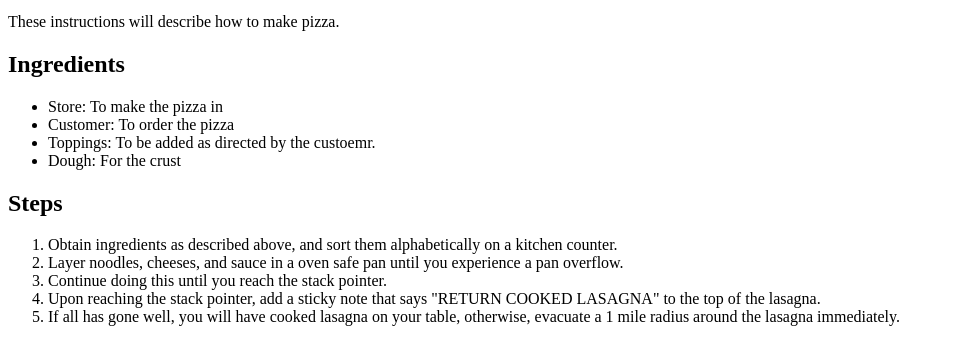
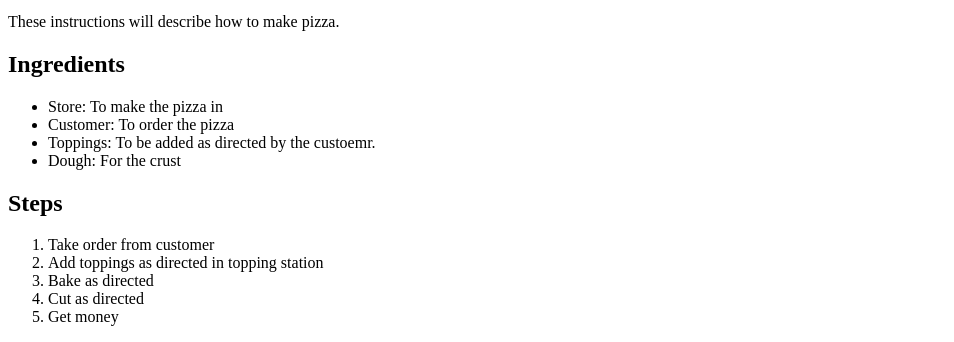
Before and after one commit to QuoteNat/odin-recipes, a plain HTML site: page recipes/pizza.html in a window 1280 px wide. Shown: the part 468-810 px from the top of the page, without its empty margins (0-954 px from the left). Drawn offline with Linux system fonts and the light colour scheme.

Commit message:
Add pizza steps

```diff
--- a/recipes/pizza.html
+++ b/recipes/pizza.html
@@ -32,23 +32,19 @@
         <h2>Steps</h2>
         <ol>
             <li>
-                Obtain ingredients as described above,
-                and sort them alphabetically on a kitchen counter.
+                Take order from customer
             </li>
             <li>
-                Layer noodles, cheeses, and sauce in a oven safe pan until
-                you experience a pan overflow.
+                Add toppings as directed in topping station
             </li>
             <li>
-                Continue doing this until you reach the stack pointer.
+                Bake as directed
             </li>
             <li>
-                Upon reaching the stack pointer, add a sticky note that says
-                "RETURN COOKED LASAGNA" to the top of the lasagna.
+                Cut as directed
             </li>
             <li>
-                If all has gone well, you will have cooked lasagna on your table,
-                otherwise, evacuate a 1 mile radius around the lasagna immediately.
+                Get money
             </li>
         </ol>
     </body>
```
